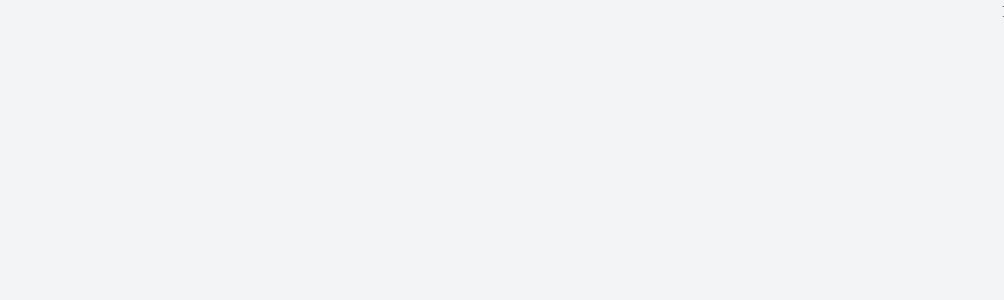
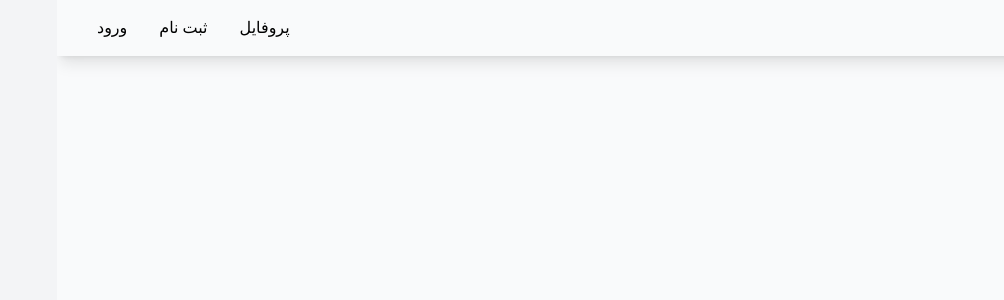
Before and after one commit to HanzaleLatifi/Nextjs-project, a Next.js app in the folder fronthooks/: page / in a window 1280 px wide. Shown: the top 300 px of the page, without its empty margins (276-1280 px from the left). Built offline with nearby package versions, Linux system fonts and the light colour scheme.

Commit message:
add Layout

```diff
--- /dev/null
+++ b/fronthooks/src/containers/Layout/Footer.js
@@ -0,0 +1,9 @@
+import React from 'react'
+
+function Footer() {
+  return (
+    <div className='w-full mt-auto '>Footer</div>
+  )
+}
+
+export default Footer
--- /dev/null
+++ b/fronthooks/src/containers/Layout/Header.js
@@ -0,0 +1,37 @@
+import Link from "next/link";
+import React from "react";
+
+function Header() {
+  return (
+    <header className="w-full shadow-lg mb-8">
+      <nav className="flex px-8 py-2">
+        <ul className="flex gap-x-4">
+          <li>
+            <Link href="/">
+              <a className="block p-2">صفحه اصلی</a>
+            </Link>
+          </li>
+          <li>
+            <Link href="/blogs">
+              <a className="block p-2">بلاگ</a>
+            </Link>
+          </li>
+        </ul>
+
+        <div className="mr-auto flex gap-x-4">
+            <Link href="/profile">
+              <a className="block p-2">پروفایل</a>
+            </Link>
+            <Link href="/signup">
+              <a className="block p-2">ثبت نام</a>
+            </Link>
+            <Link href="/login">
+              <a className="block p-2">ورود</a>
+            </Link>
+        </div>
+      </nav>
+    </header>
+  );
+}
+
+export default Header;
--- /dev/null
+++ b/fronthooks/src/containers/Layout/index.js
@@ -0,0 +1,15 @@
+import React from 'react'
+import Footer from './Footer'
+import Header from './Header'
+
+function index({children}) {
+  return (
+    <div className='min-h-screen bg-gray-50'>
+        <Header/>
+        {children}
+        <Footer/>
+    </div>
+  )
+}
+
+export default index
--- a/fronthooks/src/pages/blogs/[categorySlug].js
+++ b/fronthooks/src/pages/blogs/[categorySlug].js
@@ -1,54 +1,55 @@
-import axios from 'axios';
-import Link from 'next/link';
-import { useState } from 'react';
-import PostList from '@/components/posts/PostList';
-import MobileCategory from '@/components/posts/MobileCategory';
-import DesktopCategory from '@/components/posts/DesktopCategory';
-import DesktopSortBar from '@/components/posts/DesktopSortBar';
-import queryString from 'query-string';
+import axios from "axios";
+import Link from "next/link";
+import { useState } from "react";
+import PostList from "@/components/posts/PostList";
+import MobileCategory from "@/components/posts/MobileCategory";
+import DesktopCategory from "@/components/posts/DesktopCategory";
+import DesktopSortBar from "@/components/posts/DesktopSortBar";
+import queryString from "query-string";
+import Layout from "@/containers/Layout/index";
 
-export default function Category({blogsData , categories , querys}) {
-
+export default function Category({ blogsData, categories, querys }) {
   return (
-
-    <div className='container mx-auto xl::max-w-screen-xl px-4 md:px-0 '>
+    <Layout>
+      <div className="container mx-auto xl::max-w-screen-xl px-4 md:px-0 ">
         <div className="grid gap-4 md:grid-cols-12 bg-gray-100 md:grid-rows-[60px_minmax(300px,_1fr)]  ">
-
           <div className="hidden  md:block md:col-span-3 md:row-span-2 ">
-                    <DesktopCategory categories={categories}  />
+            <DesktopCategory categories={categories} />
           </div>
 
-                <div className=' flex overflow-auto md:hidden gap-x-4 '>
+          <div className=" flex overflow-auto md:hidden gap-x-4 ">
             <MobileCategory categories={categories} />
           </div>
 
           <div className="hidden md:block md:col-span-9 ">
-                      <DesktopSortBar/>
+            <DesktopSortBar />
           </div>
 
           <div className="md:col-span-9 grid grid-cols-6 gap-8 ">
-                  <PostList blogsData={blogsData}/>
-                </div>
-
+            <PostList blogsData={blogsData} />
           </div>
         </div>
-
-  )
+      </div>
+    </Layout>
+  );
 }
 
 export async function getServerSideProps(context) {
-const {query}=context;
+  const { query } = context;
 
-const {data:result}=await axios.get(`http://localhost:5000/api/posts?${queryString.stringify(query)}`);
-const {data}=result;
+  const { data: result } = await axios.get(
+    `http://localhost:5000/api/posts?${queryString.stringify(query)}`
+  );
+  const { data } = result;
 
-  const {data:categories}=await axios.get('http://localhost:5000/api/post-category');
-
+  const { data: categories } = await axios.get(
+    "http://localhost:5000/api/post-category"
+  );
 
   return {
     props: {
-      blogsData: data ,
-      categories:categories.data,
+      blogsData: data,
+      categories: categories.data,
     }, // will be passed to the page component as props
+  };
 }
-}
--- a/fronthooks/src/pages/blogs/index.js
+++ b/fronthooks/src/pages/blogs/index.js
@@ -1,49 +1,50 @@
-import axios from 'axios';
-import Link from 'next/link';
-import PostList from '@/components/posts/PostList';
-import MobileCategory from '@/components/posts/MobileCategory';
-import DesktopCategory from '@/components/posts/DesktopCategory';
-import DesktopSortBar from '@/components/posts/DesktopSortBar';
+import axios from "axios";
+import Link from "next/link";
+import PostList from "@/components/posts/PostList";
+import MobileCategory from "@/components/posts/MobileCategory";
+import DesktopCategory from "@/components/posts/DesktopCategory";
+import DesktopSortBar from "@/components/posts/DesktopSortBar";
+import Layout from "@/containers/Layout/index";
 
-export default function Blogs({blogsData , categories}) {
-
+export default function Blogs({ blogsData, categories }) {
   return (
-
-    <div className='container mx-auto xl::max-w-screen-xl px-4 md:px-0 '>
-          <div className="grid gap-4 md:grid-cols-12 bg-gray-100 md:grid-rows-[60px_minmax(300px,_1fr)]  ">
-
+    <Layout>
+      <div className="container mx-auto xl::max-w-screen-xl px-4 md:px-0 ">
+        <div className="grid gap-4 md:grid-cols-12  md:grid-rows-[60px_minmax(300px,_1fr)]  ">
           <div className="hidden  md:block md:col-span-3 md:row-span-2 ">
-                    <DesktopCategory categories={categories}  />
+            <DesktopCategory categories={categories} />
           </div>
 
-                <div className=' flex overflow-auto md:hidden gap-x-4 '>
+          <div className=" flex overflow-auto md:hidden gap-x-4 ">
             <MobileCategory categories={categories} />
           </div>
 
           <div className="hidden md:block md:col-span-9 ">
-                      <DesktopSortBar/>
+            <DesktopSortBar />
           </div>
 
           <div className="md:col-span-9 grid grid-cols-6 gap-8 ">
-                  <PostList blogsData={blogsData}/>
-                </div>
-
+            <PostList blogsData={blogsData} />
           </div>
         </div>
-
-  )
+      </div>
+    </Layout>
+  );
 }
 
 export async function getServerSideProps(context) {
-  const {data:result}=await axios.get('http://localhost:5000/api/posts?limit=3');
-  const {data}=result;
-  const {data:categories}=await axios.get('http://localhost:5000/api/post-category');
-
+  const { data: result } = await axios.get(
+    "http://localhost:5000/api/posts?limit=3"
+  );
+  const { data } = result;
+  const { data: categories } = await axios.get(
+    "http://localhost:5000/api/post-category"
+  );
 
   return {
     props: {
-      blogsData: data ,
-      categories:categories.data
+      blogsData: data,
+      categories: categories.data,
     }, // will be passed to the page component as props
+  };
 }
-}
--- a/fronthooks/src/pages/index.js
+++ b/fronthooks/src/pages/index.js
@@ -1,13 +1,12 @@
-import Link from "next/link"
-
+import Link from "next/link";
+import Layout  from "@/containers/Layout/index";
 function Home() {
   return (
-    <div>Home
-      <Link href="/blogs">
-      blogs
-      </Link>
-    </div>
-  )
+    <Layout>
+      HomePage
+
+    </Layout>
+  );
 }
 
-export default Home
+export default Home;
```
Also changed, not shown: fronthooks/src/pages/posts/[postSlug].js (+84 -47 lines). Lines whose indentation alone changed are shown as unchanged.
